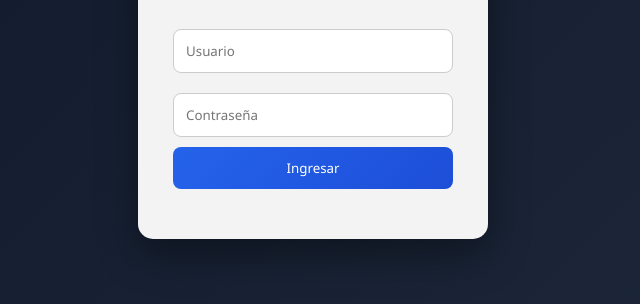
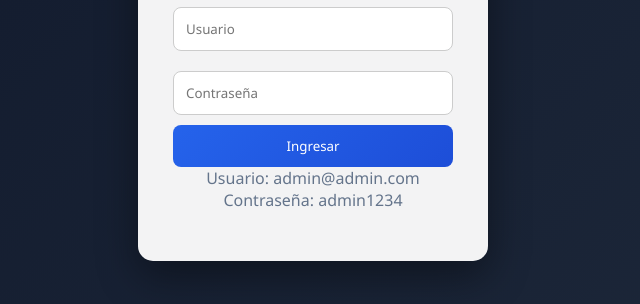
Before and after one commit to jeffQOSergio/sistema-polarizado-web, a website: page index.html in a window 1280 px wide. Shown: the part 370-674 px from the top of the page, without its empty margins (327-967 px from the left). Drawn offline with Linux system fonts and the light colour scheme.

Commit message:
Update index.html

```diff
--- a/index.html
+++ b/index.html
@@ -18,7 +18,13 @@
     <input type="password" id="password" placeholder="Contraseña" required>
 
     <button onclick="login()">Ingresar</button>
-    <div id="loader" class="loader" style="display:none;"></div>
+
+<p class="demo-user">
+Usuario: admin@admin.com<br>
+Contraseña: admin1234
+</p>
+
+<p id="mensaje"></p>
 
     <p id="mensaje"></p>
   </div>
```
